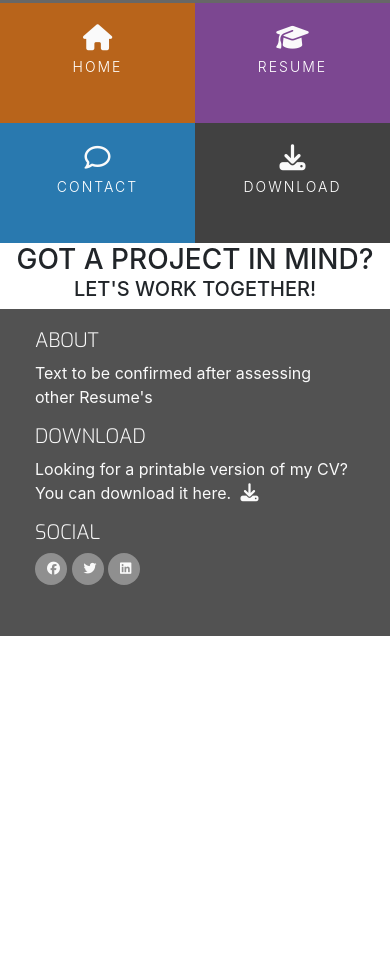
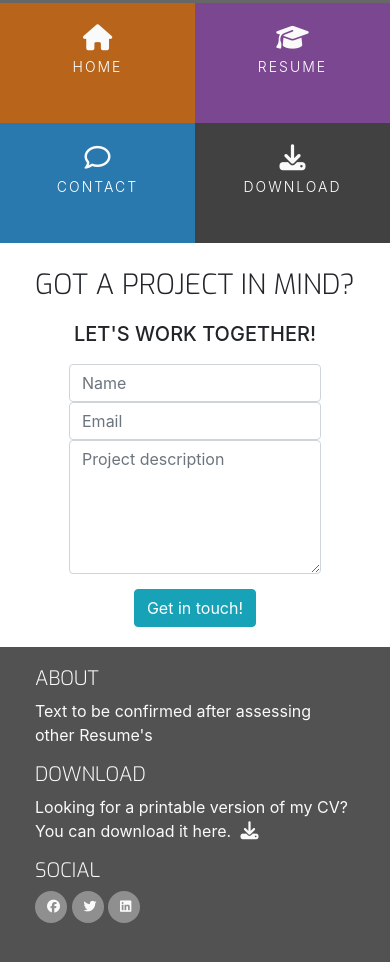
Before and after one commit to Macker85/resume-paulmc, a plain HTML site: page contact.html in a window 390 px wide. Shown: the part 661-1623 px from the top of the page. Before the commit the page ends 1297 px from the top, so only its background shows below. Drawn offline with nearby package versions, Linux system fonts and the light colour scheme.

Commit message:
Add:styling and media query for form

```diff
--- a/assets/css/style.css
+++ b/assets/css/style.css
@@ -331,3 +331,34 @@ footer {
     content: '';
     background: #f4f4f4;
 }
+
+/*--------Contact form*/
+
+.contact-heading {
+    font-family: "Exo", sans-serif;
+    font-weight: 300;
+    margin-top: 25px;
+    margin-bottom: 20px;
+}
+
+.center-form {
+    padding-top: 10px;
+    margin: 0 auto;
+    max-width: 70%;
+}
+
+.btn-info {
+    margin-top: 15px;
+    margin-bottom: 20px;
+}
+
+/*--------Media queries */
+
+@media(min-width: 992px) {
+    .center-form {
+        padding-top: 30px;
+        min-height: 240px;
+        margin: 0 auto;
+        max-width: 50%;
+    }
+}
--- a/contact.html
+++ b/contact.html
@@ -50,6 +50,20 @@
             <div class="col">
                 <h3 class="contact-heading uppercase text-center">Got a project in mind?</h3>
                 <h5 class="uppercase text-center">Let's work together!</h5>
+
+                <div class="center-form">
+                    <form action="">
+                        <input type="text" name="name" id="fullname" class="form-control" placeholder="Name" required>
+                        <input type="email" name="email" id="emailaddress" class="form-control" placeholder="Email" required>
+                        <textarea name="projectsummary" id="projectsummary" rows="5" class="form-control" placeholder="Project description"></textarea>
+                        <div class="form-row text-center">
+                            <div class="col">
+                                <button type="submit" class="btn btn-info">Get in touch!</button>
+                            </div>
+                        </div>
+                    </form>
+                </div>
+
             </div>
         </div>
     </section>
```
